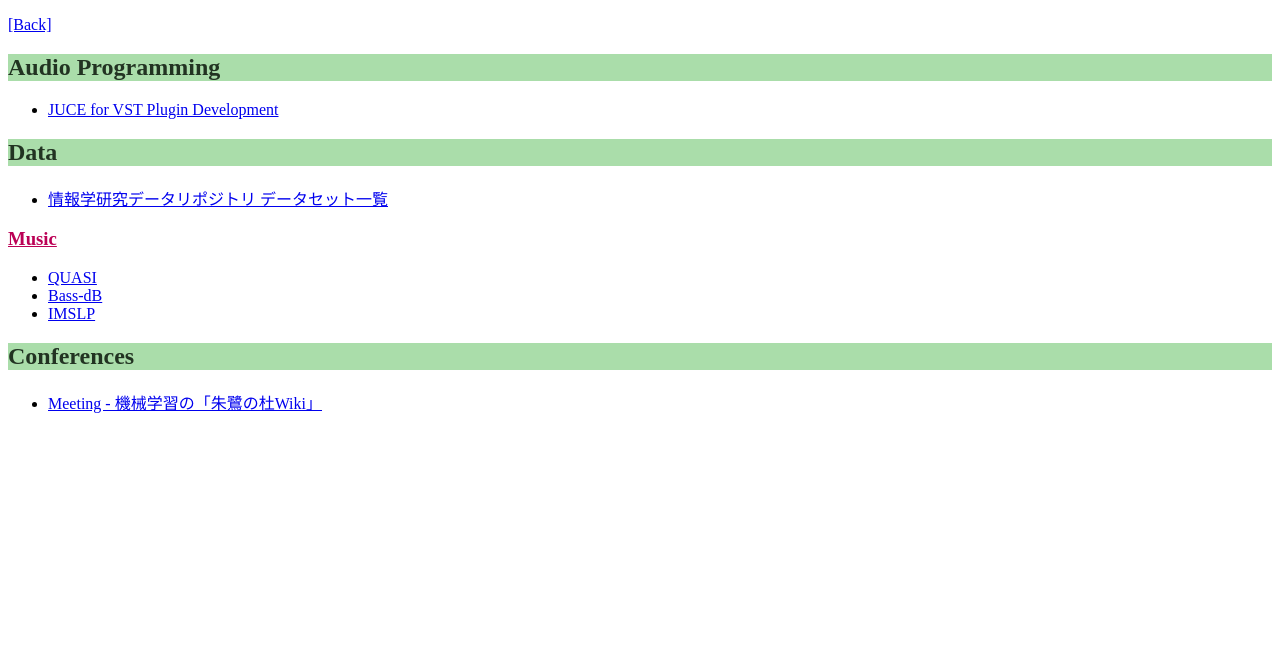
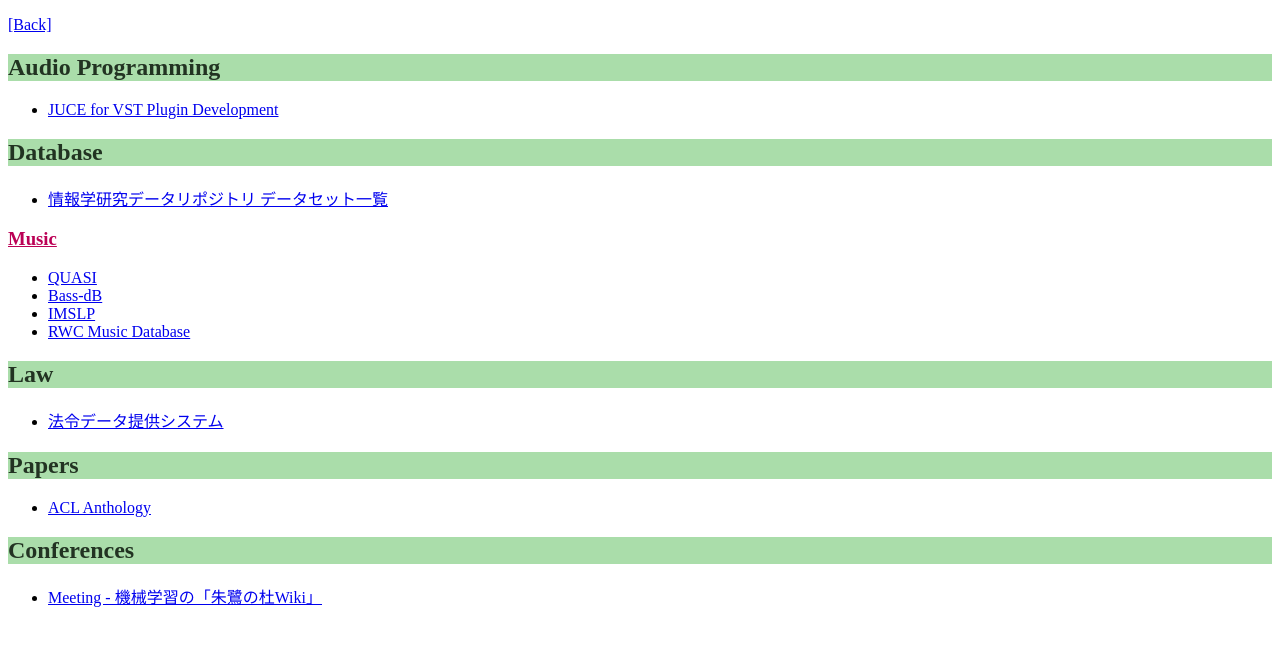
Before and after one commit to tachi-hi/tachi-hi.github.io, a Jekyll site: the page built from bookmarks.md, in a window 1280 px wide. Shown: the top 646 px of the page. Built offline with Jekyll 4.4.1, drawn with Linux system fonts in a browser that asks for light colours.

Commit message:
update bookmark

```diff
--- a/bookmarks.md
+++ b/bookmarks.md
@@ -10,7 +10,7 @@ title: Bookmarks
 + [JUCE for VST Plugin Development](http://www.redwoodaudio.net/Tutorials/juce_for_vst_development__intro.html)
 
 
-## Data
+## Database
 
 + [情報学研究データリポジトリ データセット一覧](http://www.nii.ac.jp/cscenter/idr/datalist.html)
 
@@ -19,6 +19,15 @@ title: Bookmarks
 + [QUASI](http://www.tsi.telecom-paristech.fr/aao/en/2012/03/12/quasi/)
 + [Bass-dB](http://bass-db.gforge.inria.fr/BASS-dB/?show=browse&id=mtracks)
 + [IMSLP](http://imslp.org/)
++ [RWC Music Database](https://staff.aist.go.jp/m.goto/RWC-MDB/)
+
+## Law
+
++ [法令データ提供システム](http://law.e-gov.go.jp/cgi-bin/idxsearch.cgi)
+
+## Papers
+
++ [ACL Anthology](http://www.aclweb.org/anthology/index.html)
 
 ## Conferences
 
```
